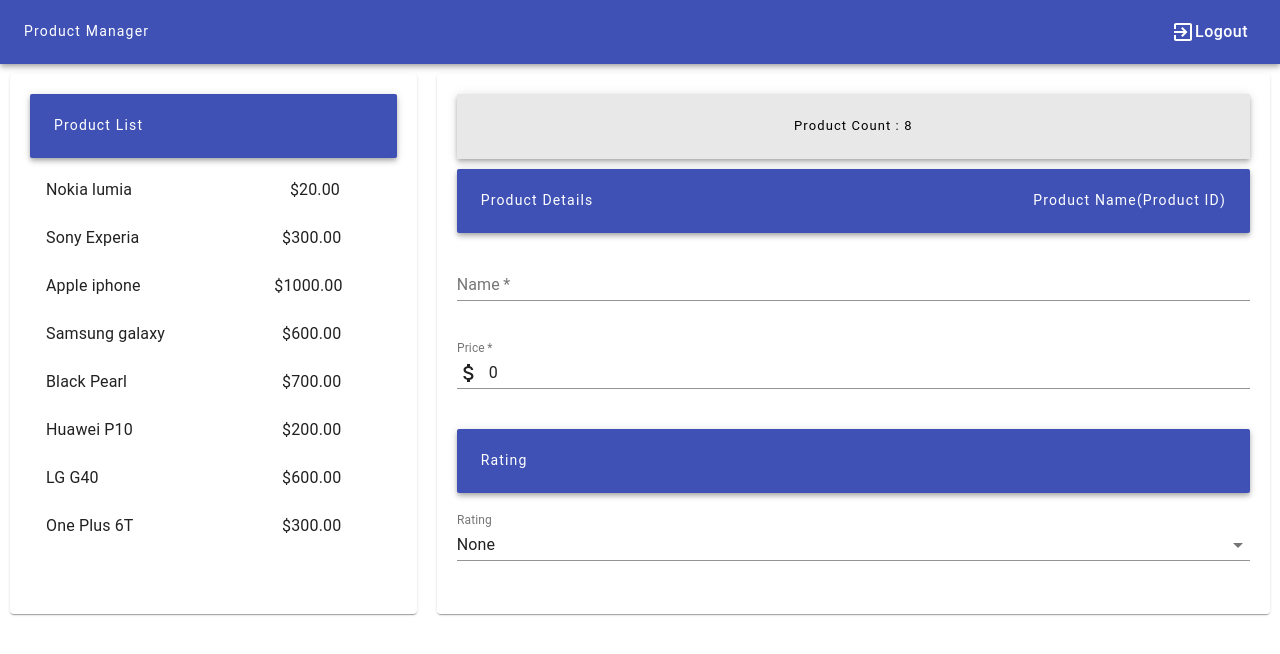
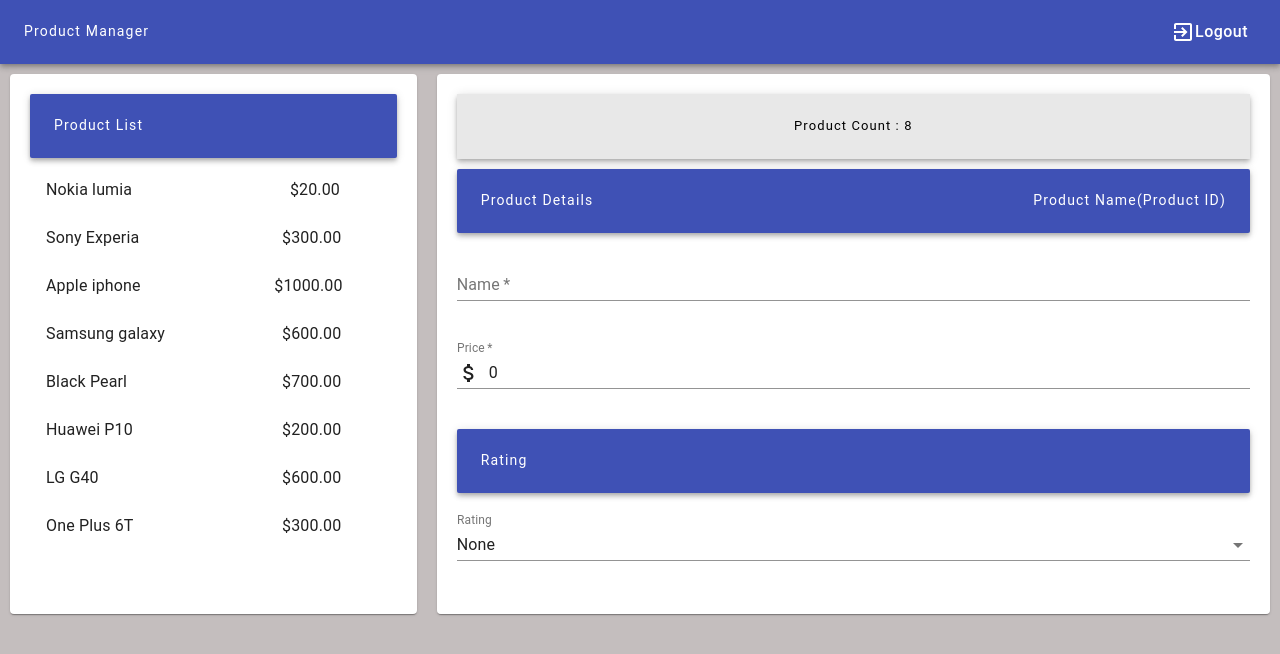
Before and after one commit to mohitsidhu157/react-assignment, a React (Create React App) app: page /products in a window 1280 px wide. Shown: the top 654 px of the page. Built offline with nearby package versions, Linux system fonts and the light colour scheme.

Commit message:
login component bug fix

```diff
--- a/src/Login/Login.js
+++ b/src/Login/Login.js
@@ -6,35 +6,29 @@
 import { withRouter } from 'react-router-dom'
 class Login extends Component {
 	state = {
-		email: "",
-		password: "",
 		emailError: "",
 		passwordError: "",
 		invalid: true
 	}
 	validateEmail = (e) => {
-
-		this.setState({ email: e.target.value })
-		if ((!this.state.email.includes('@')) || (!this.state.email.includes('.'))) {
+		if ((!e.target.value.includes('@')) || (!e.target.value.includes('.'))) {
 			let emailError = "Invalid email";
-			this.setState({ emailError })
+			this.setState({ emailError, invalid : true})
 		}
 		else {
-			this.setState({ emailError: "" })
+			this.setState({ emailError: "", email : e.target.value  },()=>this.validate())
 		}
-		this.validate();
+
 	}
 	validatePassword = (e) => {
-
-		this.setState({ password: e.target.value })
 		if (e.target.value.length < 8) {
 			let passwordError = "Password must be 8 characters long!"
-			this.setState({ passwordError })
+			this.setState({ passwordError, invalid : true  })
 		}
 		else {
-			this.setState({ passwordError: "" })
+			this.setState({ passwordError: "", password : e.target.value }, ()=>this.validate())
 		}
-		this.validate();
+
 	}
 	validate = () => {
 		if (!(this.state.emailError || this.state.passwordError) && (this.state.email) && (this.state.password)) {
--- a/src/Products/ProductDetail.js
+++ b/src/Products/ProductDetail.js
@@ -4,19 +4,21 @@
 import InputAdornment from '@material-ui/core/InputAdornment';
 import ProductRating from './ProductRating';
 import Button from '@material-ui/core/Button';
+const initialstate = {
+                name: '',
+                price: 0,
+                rating: 0
+            }
 class ProductDetail extends React.Component {
     state = {
-        product: {
-            name: '',
-            price: 0,
-            rating: 0
-        },
+        product: initialstate,
         priceError: "",
         nameError: "",
         ratingError: ""
     }
 
     static getDerivedStateFromProps(props, state) {
+        console.log("inside getDerivedStateFromProps")
         if (props.product !== state.product) {
 
             return {
@@ -29,7 +31,7 @@
     updateName = (e) => {
         const product = this.state.product;
         product.name = e.target.value;
-        this.setState({ product: product }, () => console.log("name : " + this.state.product.name))
+        this.setState({ product })
     }
     updatePrice = (e) => {
         const product = this.state.product;
@@ -40,35 +42,22 @@
         }
         else {
             product.price = +e.target.value;
-            this.setState({ product: product }, () => console.log("name : " + this.state.product.price))
+            this.setState({ product })
         }
     }
 
     updateRating = (e) => {
         const product = this.state.product;
         product.rating = e.target.value;
-        this.setState({ product: product }, () => console.log("name : " + this.state.product.rating))
+        this.setState({ product })
     }
-    // checkCurrentProduct = () => {
-
-    // }
     deleteCurrentProduct = () => {
-        this.setState({
-            product: {
-                name: '',
-                price: 0,
-                rating: 0
-            }
-        })
+        this.setState({product:initialstate })
         this.props.deleteProduct();
     }
     cancelCurrentProduct = () => {
         this.setState({
-            product: {
-                name: '',
-                price: 0,
-                rating: 0
-            }
+            product : initialstate
         })
         this.props.cancelProduct();
     }
@@ -91,12 +80,10 @@
         else {
             const product = this.state.product;
             this.setState({
-                product: {
-                    name: '',
-                    price: 0,
-                    rating: 0
-                }
-            }, () => this.props.addProduct(product))
+                product: initialstate
+            }
+            ,()=>console.log("setState " + this.state.product.name))
+            this.props.addProduct(product)
         }
 
     }
@@ -155,11 +142,17 @@
                     </Typography>
                     <br /><br />
                     <ProductRating rating={this.state.product.rating} updateRating={this.updateRating} />
+                    <Typography
+                        variant="subtitle1"
+                        style={{ color: 'red' }}>
+                        {this.state.ratingError}
+                    </Typography>
                     <br /> <br />
                     <div style={{ float: 'Right', padding: 10, margin: 10 }}>
                         <Button
                             variant="contained"
                             color="primary"
+                            disabled = {!(this.props.product.id === 0)}
                             onClick={() => this.addTheProduct()}
                         >
                             Add
@@ -167,6 +160,7 @@
                         <Button
                             variant="contained"
                             color="primary"
+                            disabled = {(this.props.product.id === 0)}
                             style={{ marginLeft: 10, backgroundColor: '#38ff87' }}
                             onClick={() => this.props.saveProduct(this.state.product)}
 
@@ -176,6 +170,7 @@
                         <Button
                             variant="contained"
                             color="secondary"
+                            disabled = {(this.props.product.id === 0)}
                             style={{ marginLeft: 10 }}
                             onClick={() => this.deleteCurrentProduct()}
                         >
@@ -184,6 +179,7 @@
                         <Button
                             variant="contained"
                             color="primary"
+                            disabled = {(this.props.product.id === 0)}
                             style={{ marginLeft: 10, backgroundColor: '#fcc37e' }}
                             onClick={() => this.cancelCurrentProduct()}
                         >
--- a/src/Products/ProductRating.js
+++ b/src/Products/ProductRating.js
@@ -28,7 +28,7 @@
                         {
                             [0, 1, 2, 3, 4, 5, 6, 7, 8, 9, 10].map(i => {
                                 if (i === 0)
-                                    return <MenuItem value={0} key={i}>None</MenuItem>
+                                    return <MenuItem value={0} key={i} disabled>None</MenuItem>
 
                                 return <MenuItem value={i} key={i}>{i}</MenuItem>
                             })
--- a/src/Products/Products.js
+++ b/src/Products/Products.js
@@ -7,95 +7,90 @@
 const styles = {
 	st: { padding: 20, margin: 10, height: 500, overflow: 'auto' }
 }
+const initialProductState = {
+	id: 0,
+	name: '',
+	price: 0,
+	rating: 0
+}
 export default class Products extends Component {
-	state = {
+	constructor(props){
+		super(props);
+		this.state = {
 			products: [
 				{
 					id: 1,
 					name: 'Nokia lumia',
 					price: 20,
-				rating: 8,
-				stock: 8
+					rating: 8
 				},
 				{
 					id: 2,
 					name: 'Sony Experia',
 					price: 300.00,
-				rating: 8,
-				stock: 8
+					rating: 8
 				},
 				{
 					id: 3,
 					name: 'Apple iphone',
 					price: 1000.00,
-				rating: 8,
-				stock: 8
+					rating: 8
 				},
 				{
 					id: 4,
 					name: 'Samsung galaxy',
 					price: 600.00,
-				rating: 8,
-				stock: 8
+					rating: 8
 				},
 				{
 					id: 5,
 					name: 'Black Pearl',
 					price: 700.00,
-				rating: 8,
-				stock: 8
+					rating: 8
 				},
 				{
 					id: 6,
 					name: 'Huawei P10',
 					price: 200.00,
-				rating: 8,
-				stock: 8
+					rating: 8
 				},
 				{
 					id: 7,
 					name: 'LG G40',
 					price: 600.00,
-				rating: 8,
-				stock: 8
+					rating: 8
 				},
 				{
 					id: 8,
 					name: 'One Plus 6T',
 					price: 300.00,
-				rating: 8,
-				stock: 8
+					rating: 8
 				}
 			],
-		product: {
-			id: 0,
-			name: '',
-			price: 0,
-			rating: 0,
-			stock: 0
-		},
+			product: initialProductState,
 			totalProducts: 8
 		}
+	}
 	selectProduct = product => {
-		this.setState({ product: product }, () => console.log(this.state.product))
+		this.setState({ product })
 	}
 	addProduct = (product) => {
+		this.setState({ product : initialProductState})
 		const newProduct = {
 			...product,
 			id: this.state.totalProducts + 1,
-			stock: 5
 		}
-
 		const newProductsArray = [...this.state.products, newProduct]
-		this.setState({
+		this.setState((prevState)=>({
+			product: initialProductState,
 			products: newProductsArray,
-			totalProducts: this.state.totalProducts + 1
-		})
+			totalProducts: prevState.totalProducts + 1,
+		}), ()=>console.log("product state : " + this.state.product.name))
 	}
 	saveProduct = (newProduct) => {
 		const currentProducts = this.state.products;
 		currentProducts[this.state.product.id - 1] = newProduct;
-		this.setState({ products: currentProducts })
+		this.setState({ products: currentProducts, product: initialProductState })
 	}
 	deleteProduct = () => {
 		const products = this.state.products;
@@ -103,24 +98,12 @@
 		this.setState({
 			products: newProducts,
 			totalProducts: this.state.products - 1,
-			product: {
-				id: 0,
-				name: '',
-				price: 0,
-				rating: 0,
-				stock: 0
-			}
+			product: initialProductState
 		})
 	}
 	cancelProduct = () => {
 		this.setState({
-			product: {
-				id: 0,
-				name: '',
-				price: 0,
-				rating: 0,
-				stock: 0
-			}
+			product: initialProductState
 		})
 	}
 	render() {
--- a/src/index.css
+++ b/src/index.css
@@ -5,6 +5,7 @@
     sans-serif;
   -webkit-font-smoothing: antialiased;
   -moz-osx-font-smoothing: grayscale;
+  background-color: #c4bebe
 }
 
 code {
```
Lines whose indentation alone changed are shown as unchanged.
